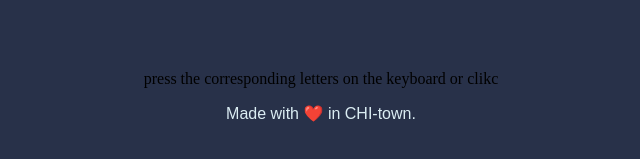
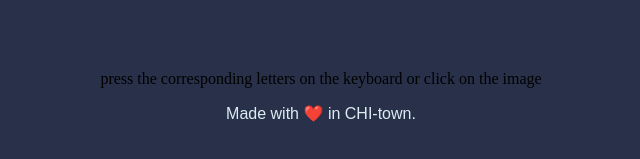
Before and after one commit to DA-STIG/DrumDrum, a plain HTML site: page index.html in a window 1280 px wide. Shown: the part 505-664 px from the top of the page, 319-959 px from the left. Drawn offline with Linux system fonts and the light colour scheme.

Commit message:
Update index.html

```diff
--- a/index.html
+++ b/index.html
@@ -20,7 +20,7 @@
     <button class="k drum">k</button>
     <button class="l drum">l</button>
   </div>
-  <p> press the corresponding letters on the keyboard or clikc </p>
+  <p> press the corresponding letters on the keyboard or click on the image</p>
 <script type="text/javascript" src="index.js"></script>
   <footer>
     Made with ❤️ in CHI-town.
```
